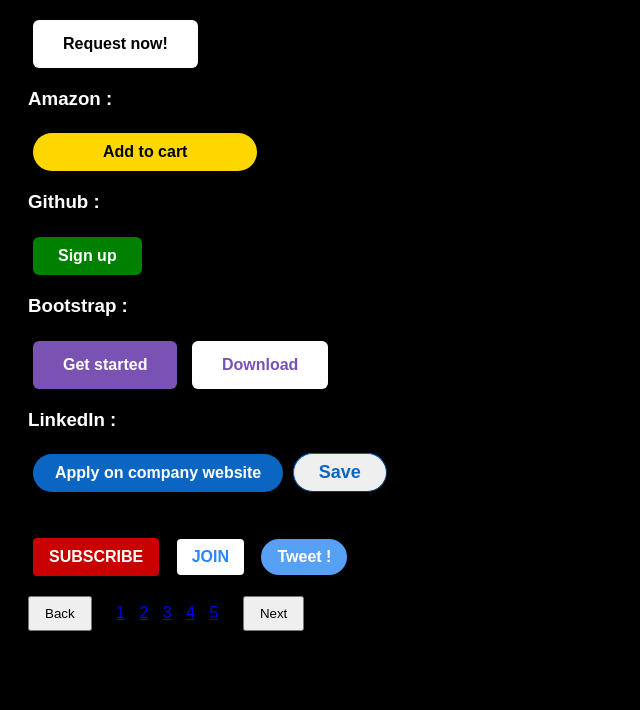
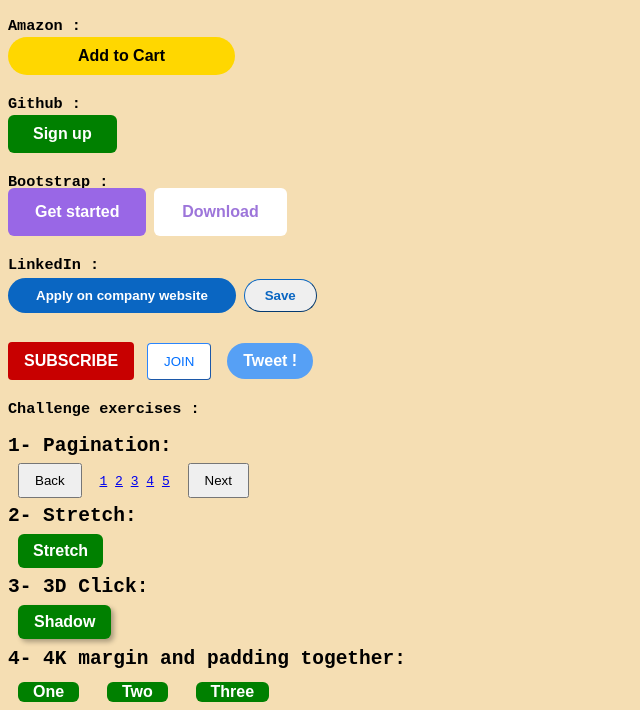
Before and after one commit to K-imaX04/html-css-course, a plain HTML site: page 1_Exo/lesson-4/index_3a-3e.html in a window 1280 px wide. Shown: the part 134-844 px from the top of the page, without its empty margins (0-640 px from the left). Before the commit the page ends 800 px from the top, so only its background shows below. Drawn offline with Linux system fonts and the light colour scheme.

Commit message:
Update file

```diff
--- a/1_Exo/lesson-4/index_3a-3e.html
+++ b/1_Exo/lesson-4/index_3a-3e.html
@@ -4,17 +4,17 @@
     <meta charset="UTF-8">
     <meta name="viewport" content="width=device-width, initial-scale=1.0">
     <link rel="stylesheet" href="style_3a-3e.css">
-    <title>Lesson_3 training</title>
+    <title>Lesson_4 training</title>
 </head>
 
 <body>
-    <h1>Lesson_2 training :</h1>
+    <h1>Lesson_4 training :</h1>
 
         <h3>Uber :</h3>
         <button class="btn uber">Request now!</button>
 
         <h3>Amazon :</h3>
-        <button class="btn amazon">Add to cart</button>
+        <button class="btn amazon">Add to Cart</button>
 
         <h3>Github :</h3>
         <button class="btn github">Sign up</button>
@@ -24,22 +24,35 @@
         <button class="btn bts-download">Download</button>
 
         <h3>LinkedIn :</h3>
-        <button class="btn link">Apply on company website</button>
+        <button class="link">Apply on company website</button>
         <button class="link-save">Save</button>
     <div>
         <br><br><button class="btn sub-button">SUBSCRIBE</button>
-        <button class="btn join-button">JOIN</button>
+        <button class="join-button">JOIN</button>
         <button class="btn tweet-button">Tweet !</button>
     </div>
 
+    <h3>Challenge exercises :</h3>
     <div>
+        <h2>1- Pagination:</h2>
         <button class="back-button">Back</button>
-        <a class="search-button" href="https//google.com">1</a>
-        <a class="search-button" href="https//google.com">2</a>
-        <a class="search-button" href="https//google.com">3</a>
-        <a class="search-button" href="https//google.com">4</a>
-        <a class="search-button" href="https//www.google.com">5</a>
+            <a class="search-button" href="https://google.com">1</a>
+            <a class="search-button" href="https://google.com">2</a>
+            <a class="search-button" href="https://google.com">3</a>
+            <a class="search-button" href="https://google.com">4</a>
+            <a class="search-button" href="https://google.com">5</a>
         <button class="Next-button">Next</button>
+
+        <h2>2- Stretch:</h2>
+        <button class="btn Stretch-button">Stretch</button>
+
+        <h2>3- 3D Click:</h2>
+        <button class="btn click-b">Shadow</button>
+
+        <h2>4- 4K margin and padding together:</h2>
+        <button class="btn Margin-Padding-b">One</button>
+        <button class="btn Margin-Padding-b">Two</button>
+        <button class="btn Margin-Padding-b">Three</button>
     </div>
 </body>
 </html>
--- a/1_Exo/lesson-4/style_3a-3e.css
+++ b/1_Exo/lesson-4/style_3a-3e.css
@@ -1,40 +1,40 @@
 body{
-    background-color: black;
-    color:white;
-    font-family: Arial, Helvetica, sans-serif;
-    padding: 20px;
+    background-color:wheat ;
+    color:black;
+    font-family: monospace;
+    /* padding: 15px 5px; */
 }
 
 h3{
-    margin-top: 15px;
+    margin-top: 20px;
 }
 
 .btn{
+    color:white;
     display: inline-block;
     font-size: 16px;
     font-weight: bold;
     border: none;
     border-radius: 6px;
-    margin:5px;
+    margin-top: -40px;
     cursor: pointer;
 }
 
 /* opacity effect */
 .uber{
-    color: black;
-    background-color: white;
-    border:none;
+    background-color: black;
     padding: 15px 30px;
 }
 .uber:hover{
-    opacity: 0.5;
+    opacity: 0.6;
 }
 
 /* Amazon (background color) */
 .amazon{
+    color: black;
     background-color: gold;
     border-radius: 25px;
-    padding: 10px 70px 10px 70px;
+    padding: 10px 70px;
 }
 .amazon:hover{
     background-color: orange;
@@ -42,28 +42,25 @@ h3{
 
 /* github (shadow) */
 .github{
-    color: white;
     background-color: green;
-    padding: 10px 25px 10px 25px;
-    /* font-size: 20px; */
+    padding: 10px 25px;
 }
 .github:hover{
-    box-shadow: 3px 3px 10px rgba(255,248,246,0.9);
+    box-shadow: 3px 3px 10px rgba(0, 0, 0, 0.952);
 }
 
 /* bootstrap (background color + text color) */
 .bts-get-started{
-    color: white;
-    background-color: rgb(121,82,179);
-    padding: 15px 30px 15px 30px;
+    background-color: rgb(153, 103, 230);
+    padding: 15px 27px;
 }
 .bts-get-started:hover{
-    opacity: 0.7;
+    background-color: rgb(121,82,179);
 }
 .bts-download{
-    color: rgb(121,82,179);
+    color: rgb(157, 117, 218);
     background-color: white;
-    padding: 15px 30px 15px 30px;
+    padding: 15px 28px;
 }
 .bts-download:hover{
     color:white;
@@ -74,8 +71,11 @@ h3{
 .link{
     color: white;
     background-color: rgb(10,102,194);
+    border: none;
     border-radius: 25px;
-    padding: 10px 22px 10px 22px;
+    font-weight: bold;
+    padding: 10px 28px;
+    margin-top: -70px;
 }
 .link:hover{
     background-color: rgb(2, 71, 136);
@@ -85,54 +85,88 @@ h3{
     border-color: white;
     border-width: 1px;
     border-color: rgb(10,102,194);
-    border-radius: 20px;
-    padding: 8px 25px;
+    border-radius: 25px;
+    padding: 8px 20px;
     font-weight: bold;
-    font-size: 18px;
     cursor: pointer;
+    margin-top: -70px;
 }
 .link-save:hover{
-    background-color: rgb(174, 219, 245);
+    background-color: rgb(185, 239, 243);
     border-width: 2px;
 }
 
+/* subscribe-join-tweet buttons */
 .sub-button{
     background-color: rgb(200, 0, 0);
-    color: white;
-    border: none;
     padding: 10px 16px;
     border-radius: 4px;
-    cursor: pointer;
-    margin-right: 8px;
+    margin-right: 5px;
 }
 .join-button{
-    color: rgb(43, 133, 252);
     background-color: white;
+    color: rgb(1, 111, 255);
     border-radius: 4px;
     border-color: rgb(43, 133, 252);
     border-width: 1px;
-    padding: 9px 15px;
+    padding: 10px 16px;
     margin-right: 8px;
     cursor: pointer;
 }
 .tweet-button{
-    color: white;
     background-color: rgb(86, 160, 245);
-    border-radius: 20px;
-    font-weight: bold;
+    border-radius: 18px;
     font-size: 16px;
-    cursor: pointer;
     padding: 9px 16px;
 }
 
+/* Challenge exercises: */
 .back-button{
     padding: 8px 15px;
-    margin: 15px 15px 0px 0px;
+    margin: -10px 10px;
 }
 .Next-button{
     padding: 8px 15px;
-    margin-left: 15px;
+    margin: -10px 10px;
 }
 .search-button{
-    padding: 0px 5px;
+    padding: px 5px;
 }
+
+.Stretch-button{
+    background-color: green;
+    margin: -9px 10px;
+    padding: 8px 15px;
+    transition: padding 0.3s;
+}
+.Stretch-button:hover{
+    padding: 18px 36px;
+}
+
+.click-b{
+    background-color: green;
+    margin: -9px 10px;
+    padding: 8px 16px;
+    box-shadow: 3px 3px 5px rgba(0, 0, 0, 0.3);
+}
+.click-b:active{
+    margin-bottom: 3px;
+    margin-right:  3px;
+    box-shadow: none;
+}
+
+.Margin-Padding-b{
+    background-color: green;
+    padding-left:15px;
+    padding-right:15px;
+    margin-left: 10px;
+    margin-right: 10px;
+    transition: padding 0.2s,
+        margin 0.2s;
+}
+.Margin-Padding-b:hover{
+    padding-left: 25px;
+    padding-right: 25px;
+    margin-left: 0px;
+    margin-right: 0px;
+}
```
